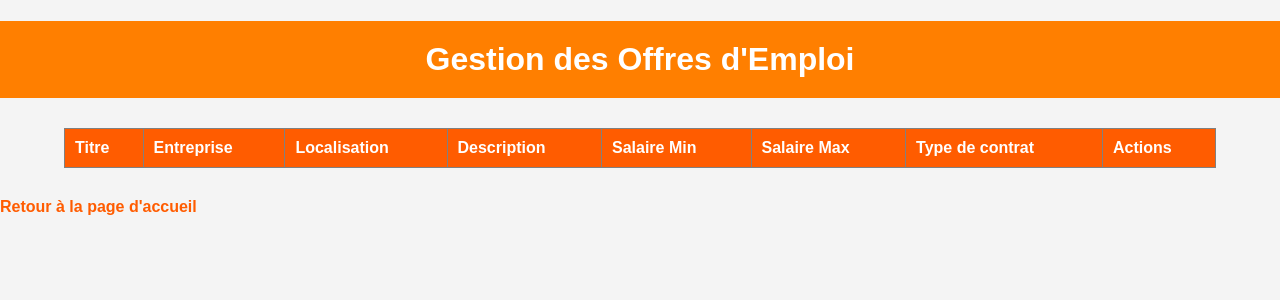
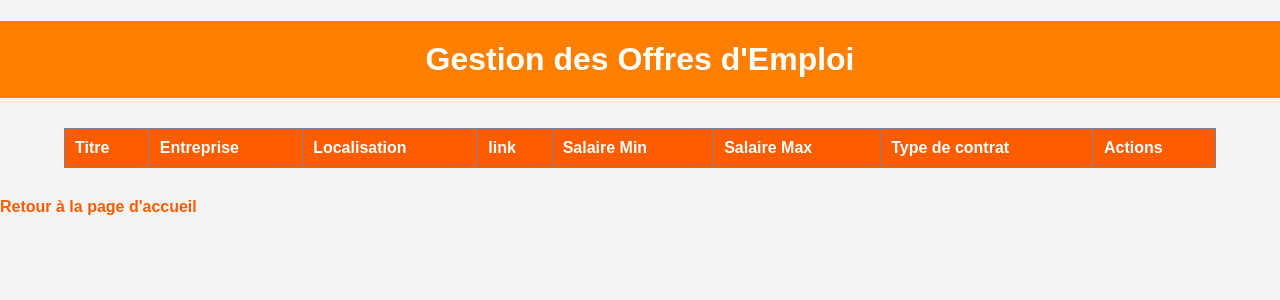
Before and after one commit to abarah/Projet_job_offers, a Flask app: page /manage_job_offers in a window 1280 px wide. Shown: the top 300 px of the page. Run offline with Flask 2, Linux system fonts and the light colour scheme; data that the repository does not hold is empty.

Commit message:
Update manage_job_offers.html

```diff
--- a/templates/manage_job_offers.html
+++ b/templates/manage_job_offers.html
@@ -73,7 +73,7 @@
                 <th>Titre</th>
                 <th>Entreprise</th>
                 <th>Localisation</th>
-                <th>Description</th>
+                <th>link</th>
                 <th>Salaire Min</th>
                 <th>Salaire Max</th>
                 <th>Type de contrat</th>
```
